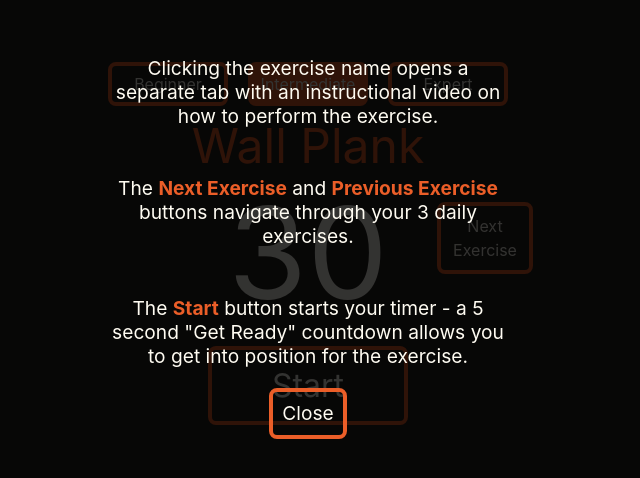
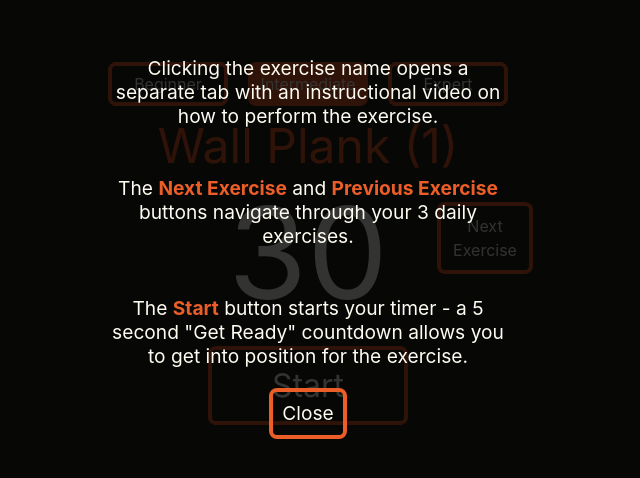
Before and after one commit to corygold-dev/2min.fit, a React (Create React App) app: page / in a window 1280 px wide. Shown: the part 162-640 px from the top of the page, without its empty margins (332-972 px from the left). Built offline with nearby package versions, Linux system fonts and the light colour scheme.

Commit message:
Change variables in exercise display for readability

```diff
--- a/src/components/ExerciseDisplay/ExerciseDisplay.jsx
+++ b/src/components/ExerciseDisplay/ExerciseDisplay.jsx
@@ -13,14 +13,13 @@ export default function ExerciseDisplay() {
     exerciseBlock = program[Math.floor(Math.random() * (5 - 1 + 1) + 1)];
   }
 
+  const exerciseName = exerciseBlock[exerciseNum]["exerciseName"];
+  const exerciseLink = exerciseBlock[exerciseNum]["link"];
+
   return (
     <div id="exercise-display">
-      <a
-        href={exerciseBlock[exerciseNum]["link"]}
-        target="_blank"
-        rel="noreferrer"
-      >
-        {exerciseBlock[exerciseNum]["exerciseName"]}
+      <a href={exerciseLink} target="_blank" rel="noreferrer">
+        {exerciseName} ({exerciseNum})
       </a>
     </div>
   );
```
